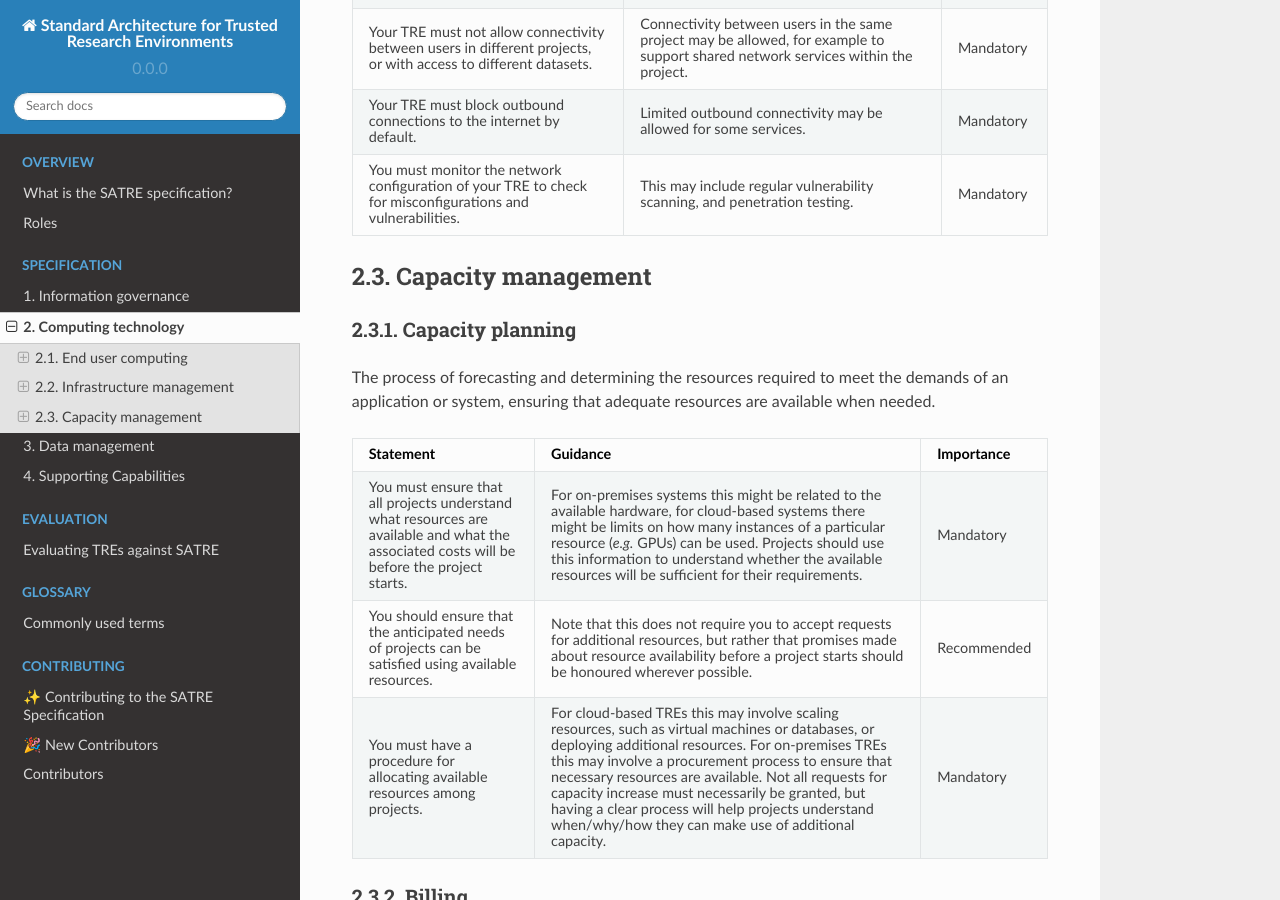
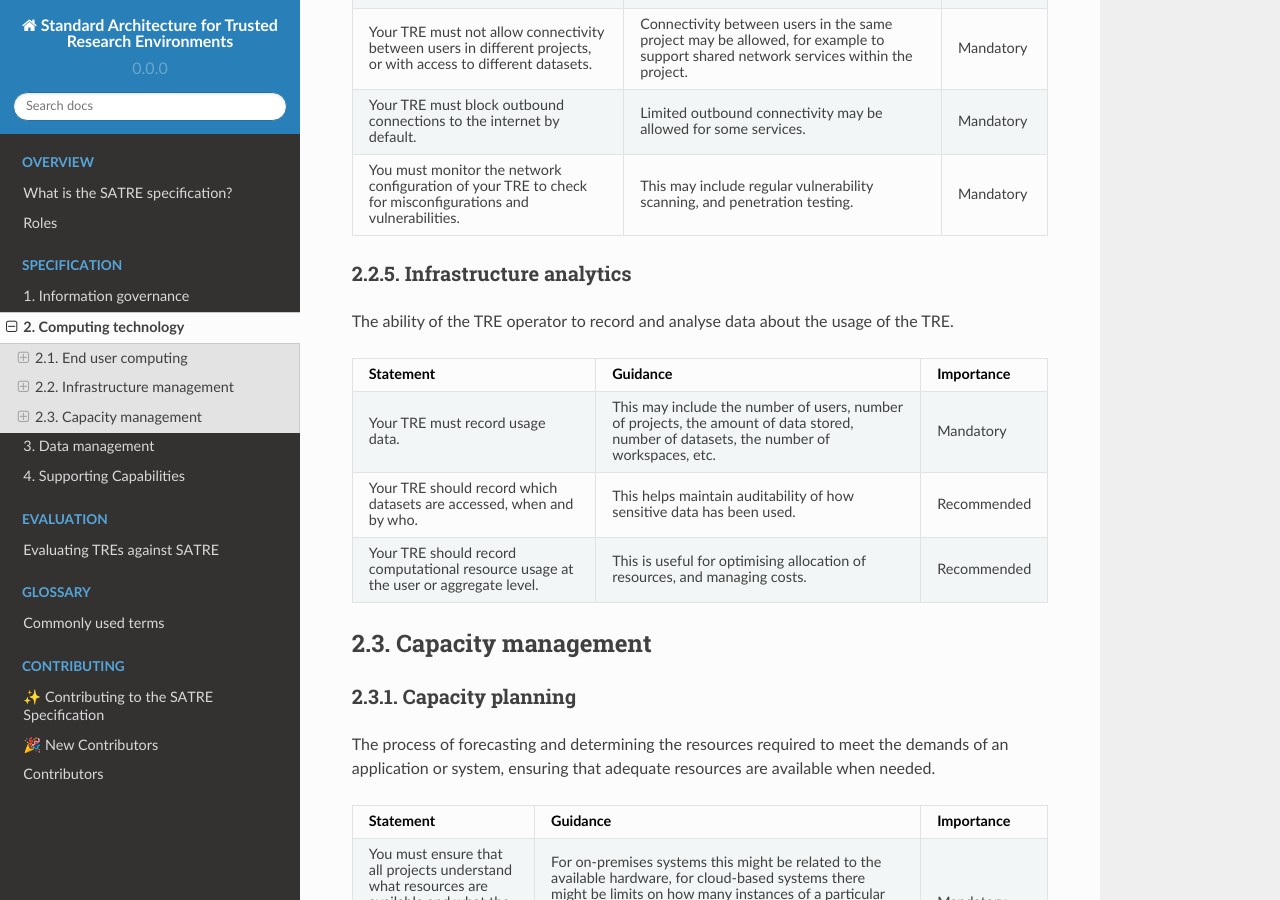
Before and after one commit to sa-tre/satre-specification, a Sphinx documentation site: the page built from docs/source/pillars/computing_technology.md, in a window 1280 px wide and 900 px high, scrolled down 5102 px. Built offline with Sphinx 7.4.7 and the Read the Docs theme 2.0.0, drawn with Linux system fonts in a browser that asks for light colours.

Commit message:
:rewind: Revert ":coffin: Remove 'Infrastructure Analytics'"
This reverts commit d3cb03f7bb8ddd94acc918e20821d69d4595e8a5.

````diff
--- a/docs/source/pillars/computing_technology.md
+++ b/docs/source/pillars/computing_technology.md
@@ -252,6 +252,28 @@ An application used to manage and control network devices, ensuring proper funct
   - Mandatory
 ```
 
+### Infrastructure analytics
+
+The ability of the TRE operator to record and analyse data about the usage of the TRE.
+
+```{list-table}
+:header-rows: 1
+:name: tab-end-user-infrastructure-analytics
+
+* - Statement
+  - Guidance
+  - Importance
+* - Your TRE must record usage data.
+  - This may include the number of users, number of projects, the amount of data stored, number of datasets, the number of workspaces, etc.
+  - Mandatory
+* - Your TRE should record which datasets are accessed, when and by who.
+  - This helps maintain auditability of how sensitive data has been used.
+  - Recommended
+* - Your TRE should record computational resource usage at the user or aggregate level.
+  - This is useful for optimising allocation of resources, and managing costs.
+  - Recommended
+```
+
 ## Capacity management
 
 ### Capacity planning
````
